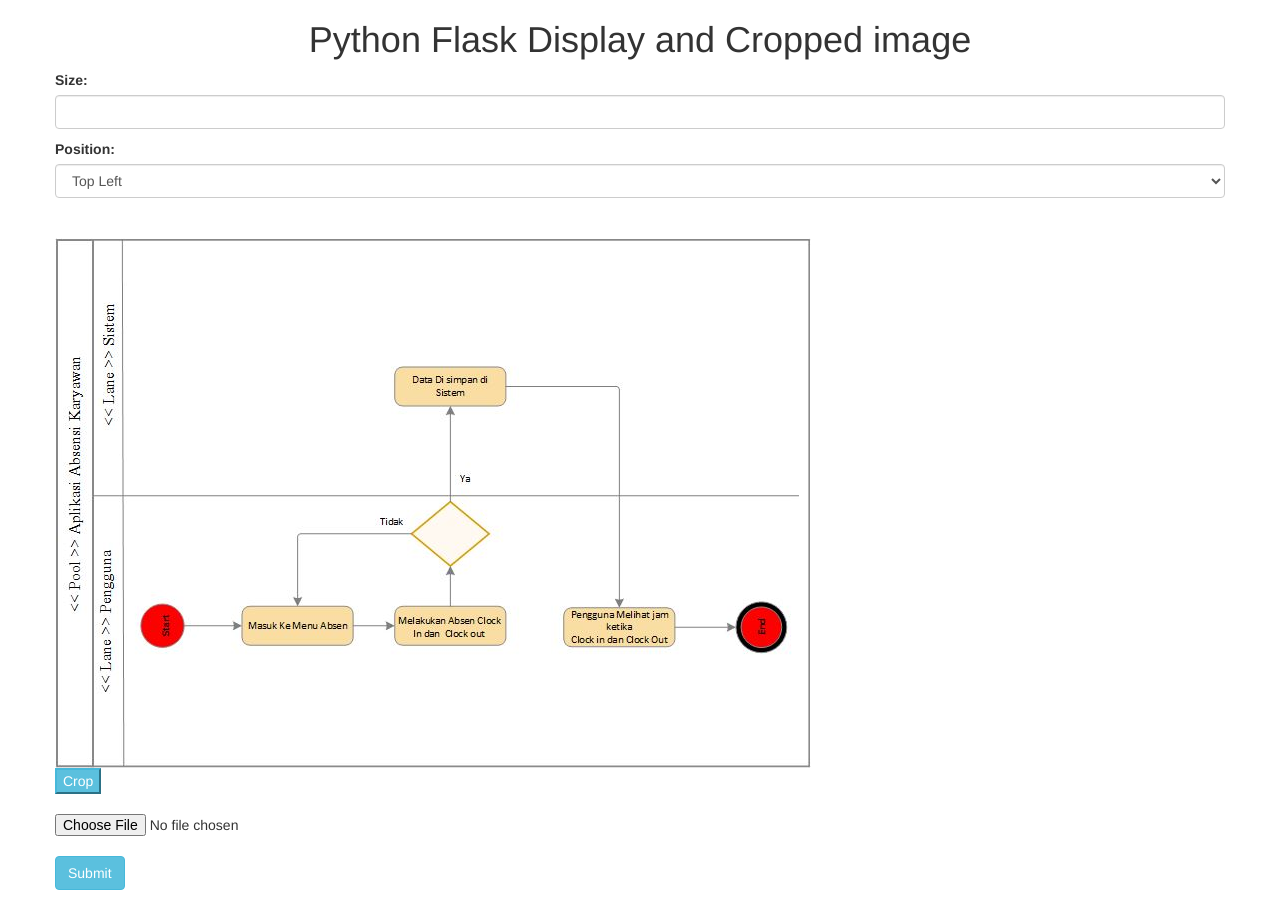
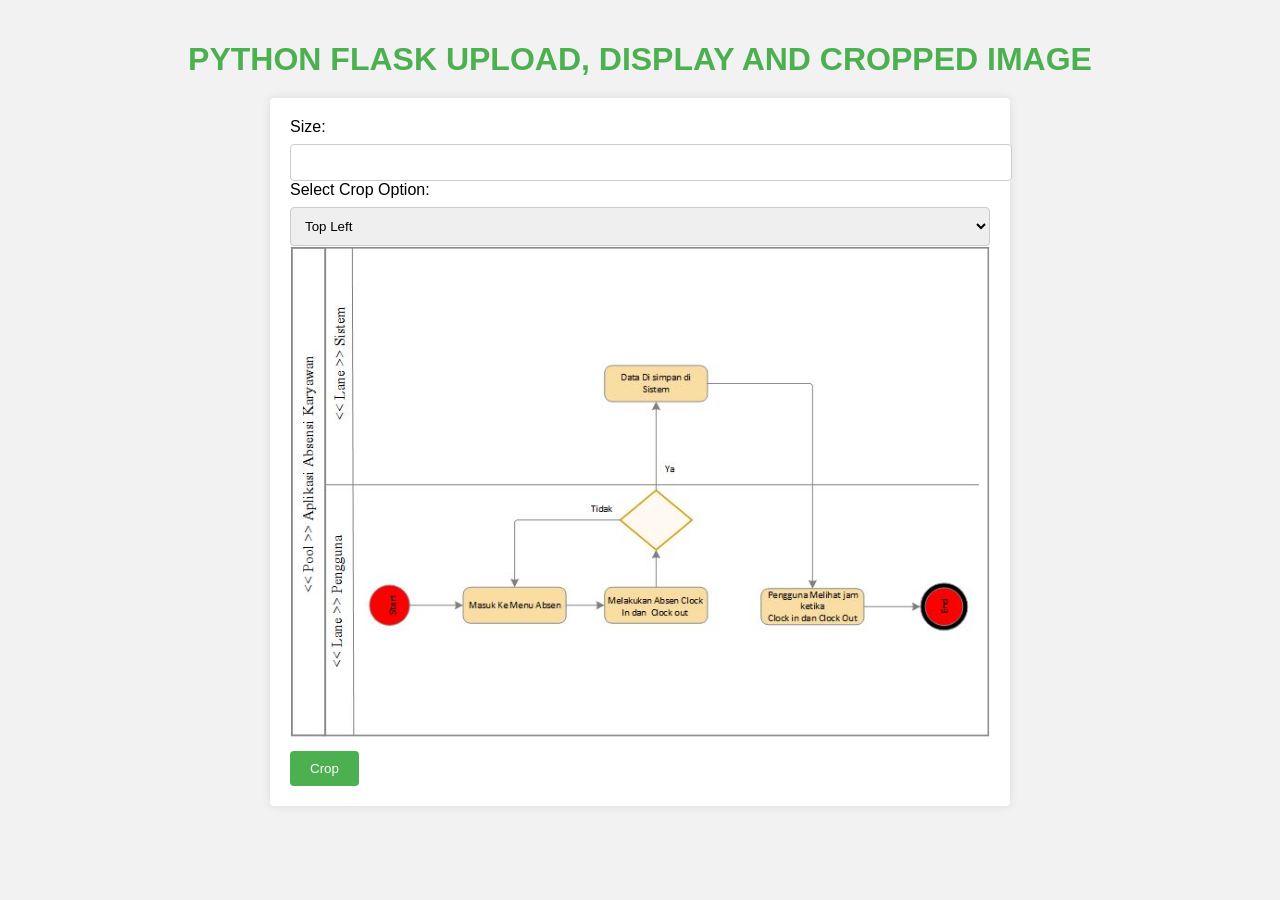
Before and after one commit to ranggadwipamungkas/komputer_grafik_rangga, a Flask app: template templates/form.html in a window 1280 px wide. After the commit the page ends 806 px from the top, so only its background shows below. Run offline with Flask 3, Linux system fonts and the light colour scheme; the template is opened without the code that fills it, so the values that code supplies are empty; some libraries are stand-ins or nearby versions.

Commit message:
Update form.html

```diff
--- a/templates/form.html
+++ b/templates/form.html
@@ -1,21 +1,161 @@
 <!DOCTYPE html>
 <html>
-    <head>
-        <title>Python Flask</title>
-        <link rel="stylesheet" href="https://maxcdn.bootstrapcdn.com/bootstrap/3.3.6/css/bootstrap.min.css" />
-        <script src="https://ajax.googleapis.com/ajax/libs/jquery/3.1.0/jquery.min.js"></script>
-    </head>
-    <body>
-        <p><h1 align="center">Python Flask Display and Cropped image</h1></p>
-            <div class="container">
-                <div class="row">
+  <head>
+    <title>Crop Image</title>
+    <style>
+      /* Styles for a modern and stylish look */
+      body {
+        font-family: Arial, sans-serif;
+        background-color: #f2f2f2;
+        margin: 0;
+        padding: 20px;
+      }
+
+      h1 {
+        color: #4caf50;
+        text-align: center;
+        margin-bottom: 20px;
+        font-family: "Arial", sans-serif;
+        text-transform: uppercase;
+        position: relative;
+        animation: hologram 2s infinite;
+      }
+
+      form {
+        max-width: 700px;
+        margin: 20px auto;
+        background-color: #fff;
+        padding: 20px;
+        border-radius: 4px;
+        box-shadow: 0 0 10px rgba(0, 0, 0, 0.1);
+      }
+
+      label {
+        display: block;
+        margin-bottom: 8px;
+      }
+
+      input[type="text"],
+      select {
+        width: 100%;
+        padding: 10px;
+        border: 1px solid #ccc;
+        border-radius: 4px;
+      }
+
+      img {
+        max-width: 100%;
+        height: auto;
+        margin-bottom: 10px;
+      }
+
+      input[type="submit"] {
+        background-color: #4caf50;
+        color: #fff;
+        padding: 10px 20px;
+        border: none;
+        border-radius: 4px;
+        cursor: pointer;
+      }
+
+      a {
+        display: inline-block;
+        margin-top: 10px;
+        text-decoration: none;
+        color: #333;
+        transition: color 0.3s;
+      }
+
+      a:hover {
+        color: #4caf50;
+      }
+
+      /* Animation for a smooth transition */
+      @keyframes fadein {
+        from {
+          opacity: 0;
+        }
+        to {
+          opacity: 1;
+        }
+      }
+
+      @keyframes hologram {
+        0% {
+          color: #4caf50;
+          text-shadow: none;
+        }
+        5% {
+          color: #4caf50;
+          text-shadow: 0 0 5px #4caf50, 0 0 10px #4caf50, 0 0 20px #4caf50,
+            0 0 30px #4caf50, 0 0 40px #4caf50, 0 0 55px #4caf50,
+            0 0 75px #4caf50;
+        }
+        15% {
+          color: #4caf50;
+          text-shadow: none;
+        }
+        20% {
+          color: #4caf50;
+          text-shadow: 0 0 5px #4caf50, 0 0 10px #4caf50, 0 0 20px #4caf50,
+            0 0 30px #4caf50, 0 0 40px #4caf50, 0 0 55px #4caf50,
+            0 0 75px #4caf50;
+        }
+        30% {
+          color: #4caf50;
+          text-shadow: none;
+        }
+        35% {
+          color: #4caf50;
+          text-shadow: 0 0 5px #4caf50, 0 0 10px #4caf50, 0 0 20px #4caf50,
+            0 0 30px #4caf50, 0 0 40px #4caf50, 0 0 55px #4caf50,
+            0 0 75px #4caf50;
+        }
+        45% {
+          color: #4caf50;
+          text-shadow: none;
+        }
+        50% {
+          color: #4caf50;
+          text-shadow: 0 0 5px #4caf50, 0 0 10px #4caf50, 0 0 20px #4caf50,
+            0 0 30px #4caf50, 0 0 40px #4caf50, 0 0 55px #4caf50,
+            0 0 75px #4caf50;
+        }
+        60% {
+          color: #4caf50;
+          text-shadow: none;
+        }
+        65% {
+          color: #4caf50;
+          text-shadow: 0 0 5px #4caf50, 0 0 10px #4caf50, 0 0 20px #4caf50,
+            0 0 30px #4caf50, 0 0 40px #4caf50, 0 0 55px #4caf50,
+            0 0 75px #4caf50;
+        }
+        75% {
+          color: #4caf50;
+          text-shadow: none;
+        }
+        80% {
+          color: #4caf50;
+          text-shadow: 0 0 5px #4caf50, 0 0 10px #4caf50, 0 0 20px #4caf50,
+            0 0 30px #4caf50, 0 0 40px #4caf50, 0 0 55px #4caf50,
+            0 0 75px #4caf50;
+        }
+      }
+      /* Apply animation to form */
+      form {
+        animation: fadein 1s;
+      }
+    </style>
+  </head>
+  <body>
+    <h1>Python Flask Upload, display and cropped image</h1>
     <form method="POST" action="/crop" enctype="multipart/form-data">
-        <p>
-            <label for="size">Size:</label>
-            <input type="text" name="size" id="size" class="form-control">
-        </p>
-      <label for="option">Position:</label>
-      <select id="option" name="option" class="form-control" required>
+      <label for="size">Size:</label>
+      <input type="text" name="size" id="size" /><br />
+
+      <label for="option">Select Crop Option:</label>
+      <select id="option" name="option" required>
         <option value="option1">Top Left</option>
         <option value="option2">Top Center</option>
         <option value="option3">Top Right</option>
@@ -24,26 +164,12 @@
         <option value="option6">Center Right</option>
         <option value="option7">Bottom Left</option>
         <option value="option8">Bottom Center</option>
-        <option value="option9">Bottom Right</option>
-        </select><br />
-        <br>
-      <img src="/static/uploaded_image.jpg" alt="Uploaded Image" /><br>
+        <option value="option9">Bottom Right</option></select
+      ><br />
 
-      <input type="submit" value="Crop" class="bnt btn-info"/>
+      <img src="/static/uploaded_image.jpg" alt="Uploaded Image" /><br />
+
+      <input type="submit" value="Crop" />
     </form>
-    <br>
-    <form method="post" action="/" enctype="multipart/form-data">
-        <dl>
-            <p>
-                <input type="file" name="file" autocomplete="off" class="form-control-file border" required>
-            </p>
-        </dl>
-        <p>
-            <input type="submit" value="Submit" class="btn btn-info">
-        </p>
-        </form>
- </div>
-</div>
-</div>
   </body>
 </html>
```
